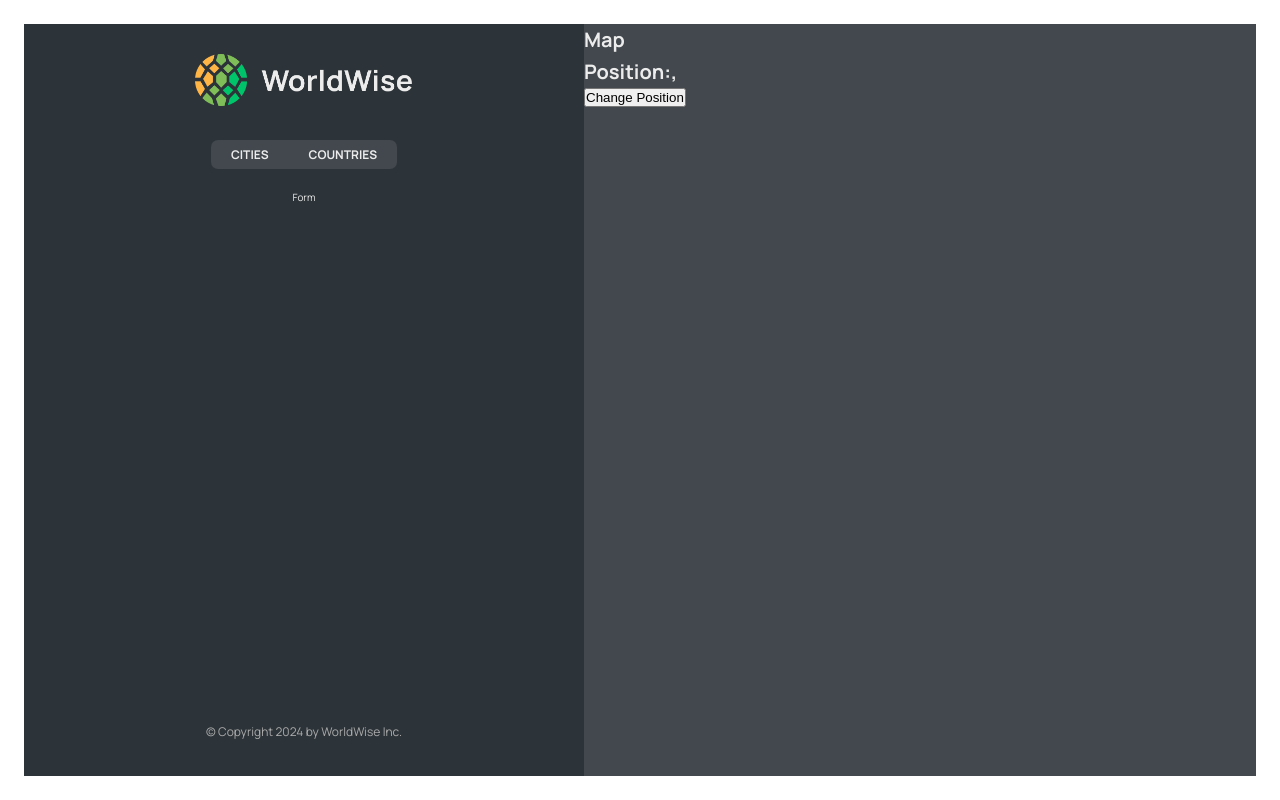
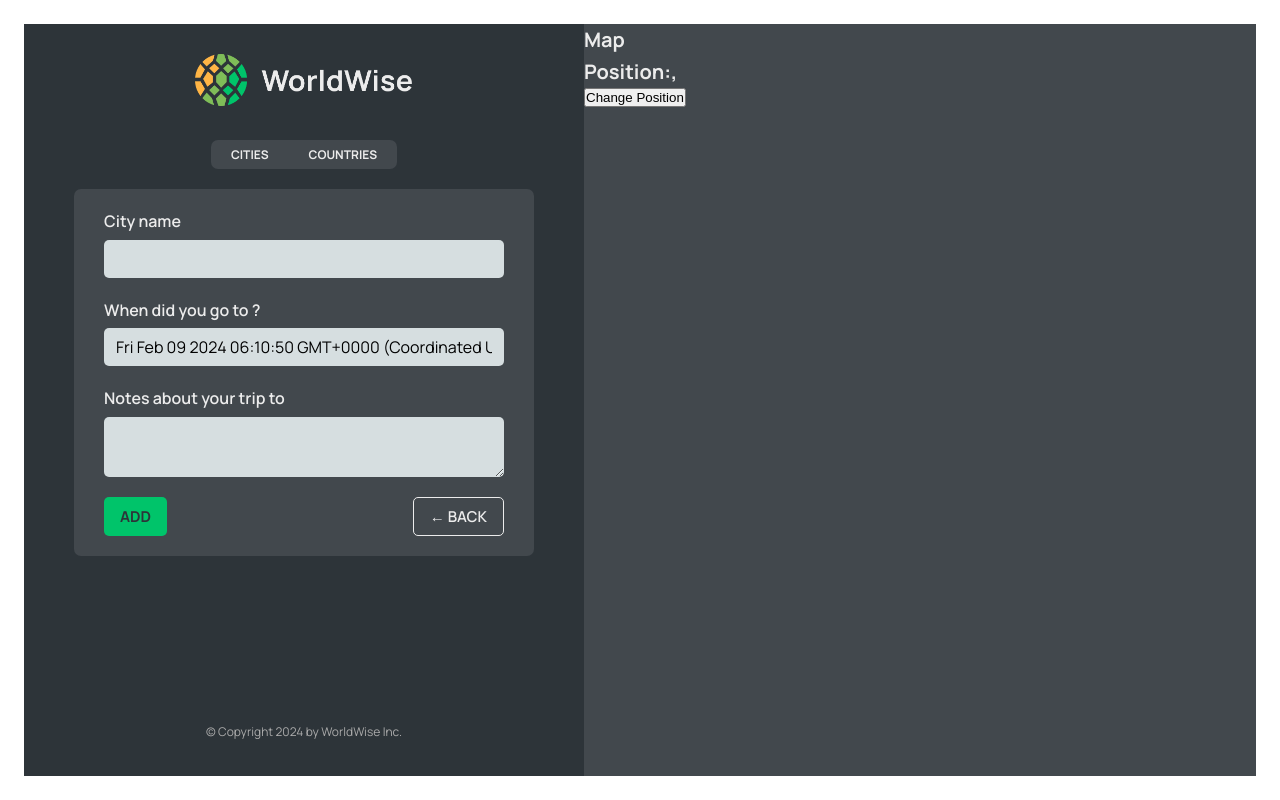
Before and after one commit to parmarayushi/react-world-wise, a React (Vite) app: page /app/form in a window 1280 px wide. Built offline with nearby package versions, Linux system fonts and the light colour scheme; no server answers.

Commit message:
feat: programmatic navigate using useNavigate().

```diff
--- a/src/App.tsx
+++ b/src/App.tsx
@@ -3,6 +3,7 @@
 import City from "./components/City";
 import CityList from "./components/CityList";
 import CountryList from "./components/CountryList";
+import Form from "./components/Form";
 import AppLayout from "./pages/AppLayout";
 import HomePage from "./pages/Homepage";
 import Login from "./pages/Login";
@@ -53,7 +54,7 @@
             path="countries"
             element={<CountryList cities={cities} isLoading={isLoading} />}
           />
-          <Route path="form" element={<p>Form</p>} />
+          <Route path="form" element={<Form />} />
         </Route>
         <Route path="*" element={<PageNotFound />} />
       </Routes>
--- /dev/null
+++ b/src/components/Button.tsx
@@ -0,0 +1,8 @@
+import styles from "./Button.module.css";
+export default function Button({ children, onClick, type }: any) {
+  return (
+    <button onClick={onClick} className={`${styles.btn} ${styles[type]}`}>
+      {children}
+    </button>
+  );
+}
--- a/src/components/CountryList.tsx
+++ b/src/components/CountryList.tsx
@@ -17,7 +17,7 @@
   return (
     <ul className={styles.countryList}>
       {countries.map((country: any) => (
-        <CountryItem country={country} />
+        <CountryItem country={country} key={country.country} />
       ))}
     </ul>
   );
--- a/src/components/Form.tsx
+++ b/src/components/Form.tsx
@@ -2,17 +2,21 @@
 
 import { useState } from "react";
 
+import { useNavigate } from "react-router-dom";
+import Button from "./Button";
 import styles from "./Form.module.css";
 
-export function convertToEmoji(countryCode) {
+export function convertToEmoji(countryCode: any) {
   const codePoints = countryCode
     .toUpperCase()
     .split("")
-    .map((char) => 127397 + char.charCodeAt());
+    .map((char: any) => 127397 + char.charCodeAt());
   return String.fromCodePoint(...codePoints);
 }
 
 function Form() {
+  const navigate = useNavigate();
+
   const [cityName, setCityName] = useState("");
   const [country, setCountry] = useState("");
   const [date, setDate] = useState(new Date());
@@ -49,8 +53,16 @@
       </div>
 
       <div className={styles.buttons}>
-        <button>Add</button>
-        <button>&larr; Back</button>
+        <Button type="primary">Add</Button>
+        <Button
+          type="back"
+          onClick={(e: any) => {
+            e.preventDefault();
+            navigate(-1);
+          }}
+        >
+          &larr; Back
+        </Button>
       </div>
     </form>
   );
--- a/src/components/Map.tsx
+++ b/src/components/Map.tsx
@@ -1,20 +1,22 @@
-import { useSearchParams } from "react-router-dom";
+import { useNavigate, useSearchParams } from "react-router-dom";
 import styles from "./Map.module.css";
 
 export default function Map() {
-  const [searchParams, setSerachParams] = useSearchParams();
+  const navigate = useNavigate();
+
+  const [searchParams, setSearchParams] = useSearchParams();
   const lat = searchParams.get("lat");
   const lng = searchParams.get("lng");
 
   return (
-    <div className={styles.mapContainer}>
+    <div className={styles.mapContainer} onClick={() => navigate("form")}>
       <h1>Map</h1>
       <h1>
         Position:{lat},{lng}
       </h1>
       <button
         onClick={() => {
-          setSerachParams({ lat: "23", lng: "50" });
+          setSearchParams({ lat: "23", lng: "50" });
         }}
       >
         Change Position
```
